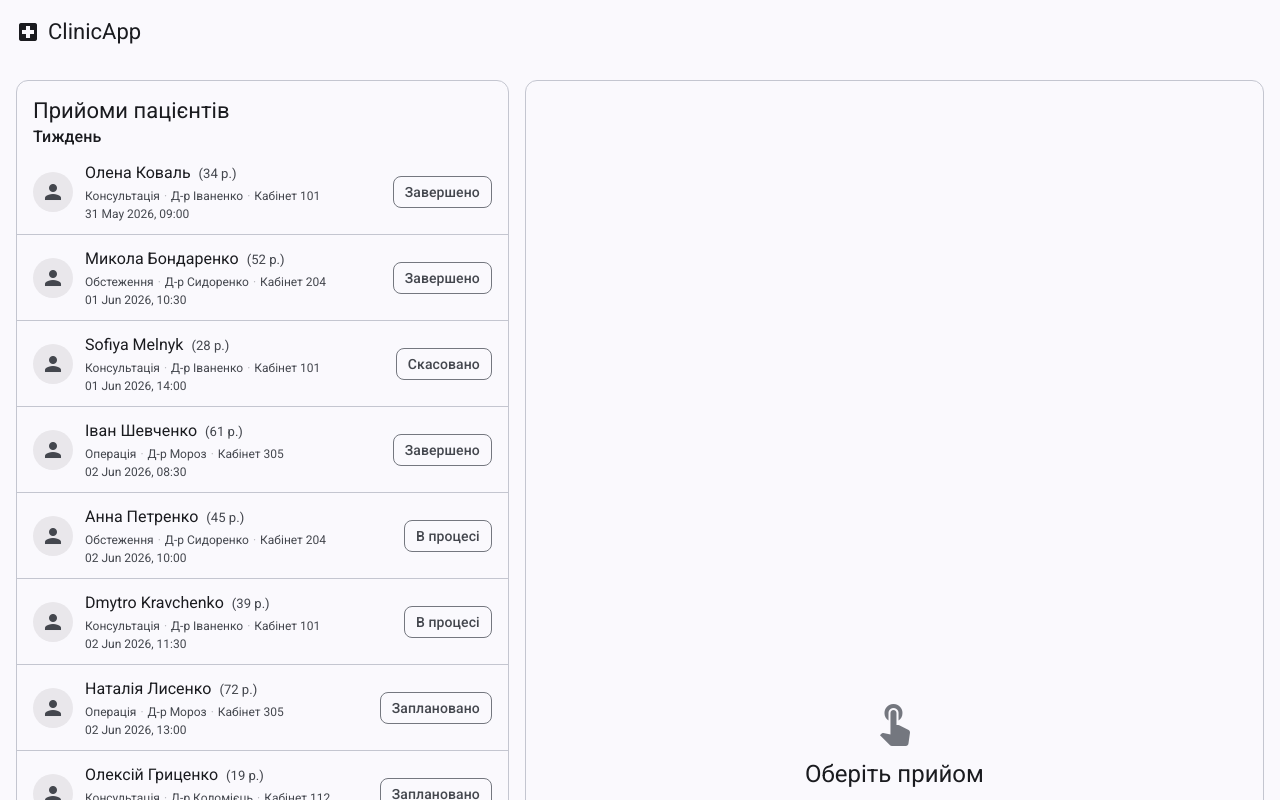
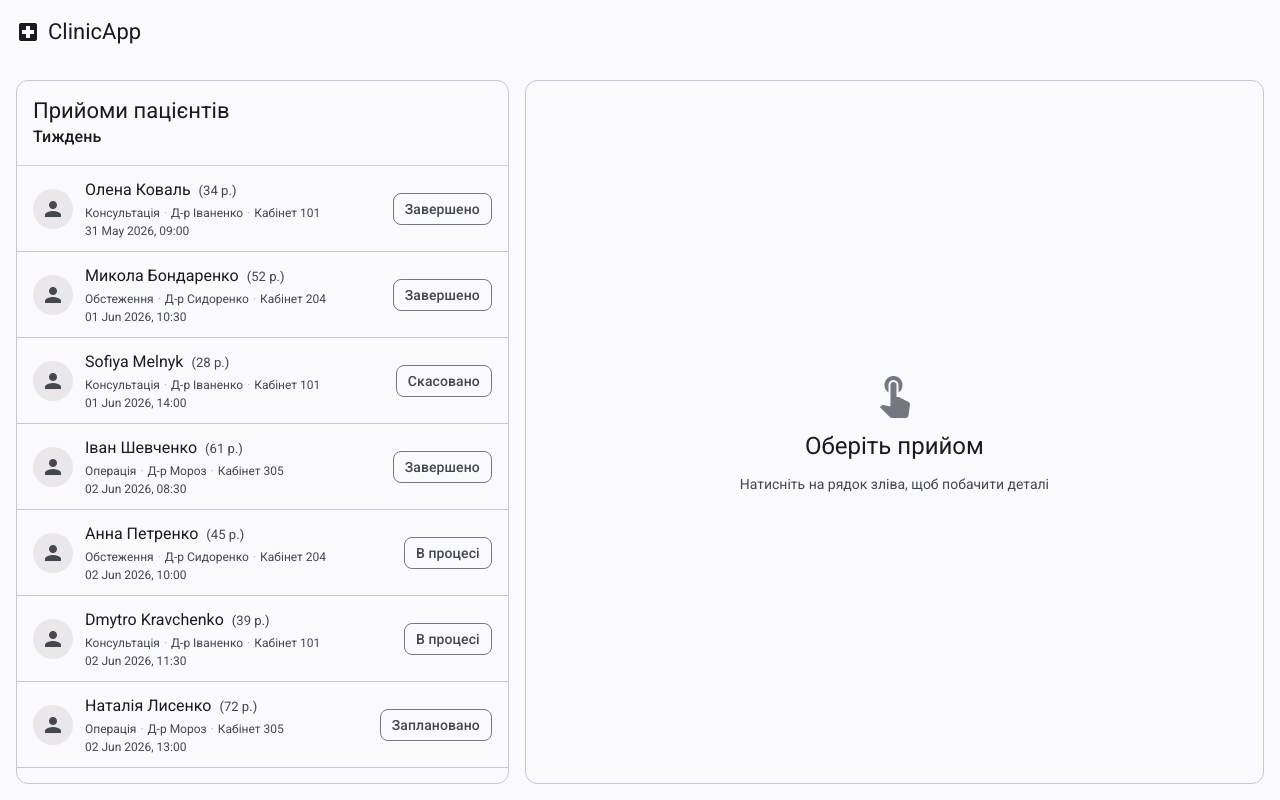
Before and after one commit to olehkhomyk/angular-teaching, an Angular app: page /dashboard in a window 1280 px wide. Shown: the top 800 px of the page. Built offline with nearby package versions, Linux system fonts and the light colour scheme.

Commit message:
feat: independent scroll columns on dashboard

```diff
--- a/src/app/features/dashboard/dashboard.component.html
+++ b/src/app/features/dashboard/dashboard.component.html
@@ -31,11 +31,13 @@
       @if (selectedAppointment(); as appt) {
         <app-appointment-preview [appointment]="appt" />
       } @else {
-        <div class="empty-state">
-          <mat-icon class="empty-icon">touch_app</mat-icon>
-          <h2>Оберіть прийом</h2>
-          <p>Натисніть на рядок зліва, щоб побачити деталі</p>
-        </div>
+        <mat-card-content>
+          <div class="empty-state">
+            <mat-icon class="empty-icon">touch_app</mat-icon>
+            <h2>Оберіть прийом</h2>
+            <p>Натисніть на рядок зліва, щоб побачити деталі</p>
+          </div>
+        </mat-card-content>
       }
 
     </mat-card>
--- a/src/app/features/dashboard/dashboard.component.scss
+++ b/src/app/features/dashboard/dashboard.component.scss
@@ -1,28 +1,65 @@
+$toolbar-height: 64px;
+
 .dashboard-layout {
   display: grid;
   grid-template-columns: 40fr 60fr;
   gap: 16px;
   padding: 16px;
-  min-height: calc(100vh - 64px);
+  height: calc(100vh - #{$toolbar-height});
   box-sizing: border-box;
+  overflow: hidden; // layout itself never scrolls
 }
 
-.list-column mat-card {
-  height: 100%;
+// ── Left column ───────────────────────────────────────────────
+.list-column {
+  display: flex;
+  flex-direction: column;
+  min-height: 0; // allow shrinking below content size
 
-  mat-card-content {
-    padding: 0;
+  mat-card {
+    display: flex;
+    flex-direction: column;
+    flex: 1;
+    min-height: 0;
+
+    // mat-card-content gets overflow, not the card
+    mat-card-content {
+      flex: 1;
+      min-height: 0;
+      overflow-y: auto;
+      padding: 0;
+    }
+    mat-card-header {
+      padding: 16px;
+      border-bottom: 1px solid lightgray;
+    }
   }
 }
 
-.detail-column .detail-card {
-  height: 100%;
+// ── Right column ──────────────────────────────────────────────
+.detail-column {
   display: flex;
   flex-direction: column;
+  min-height: 0;
+
+  .detail-card {
+    display: flex;
+    flex-direction: column;
+    flex: 1;
+    min-height: 0;
+
+    // header and actions are sticky — only content scrolls
+    mat-card-content {
+      flex: 1;
+      min-height: 0;
+      overflow-y: auto;
+    }
+  }
 }
 
+// ── Empty state ───────────────────────────────────────────────
 .empty-state {
-  flex: 1;
+  height: 100%;
   display: flex;
   flex-direction: column;
   align-items: center;
@@ -30,6 +67,7 @@
   gap: 12px;
   padding: 48px 32px;
   text-align: center;
+  box-sizing: border-box;
 
   h2 {
     margin: 0;
```
